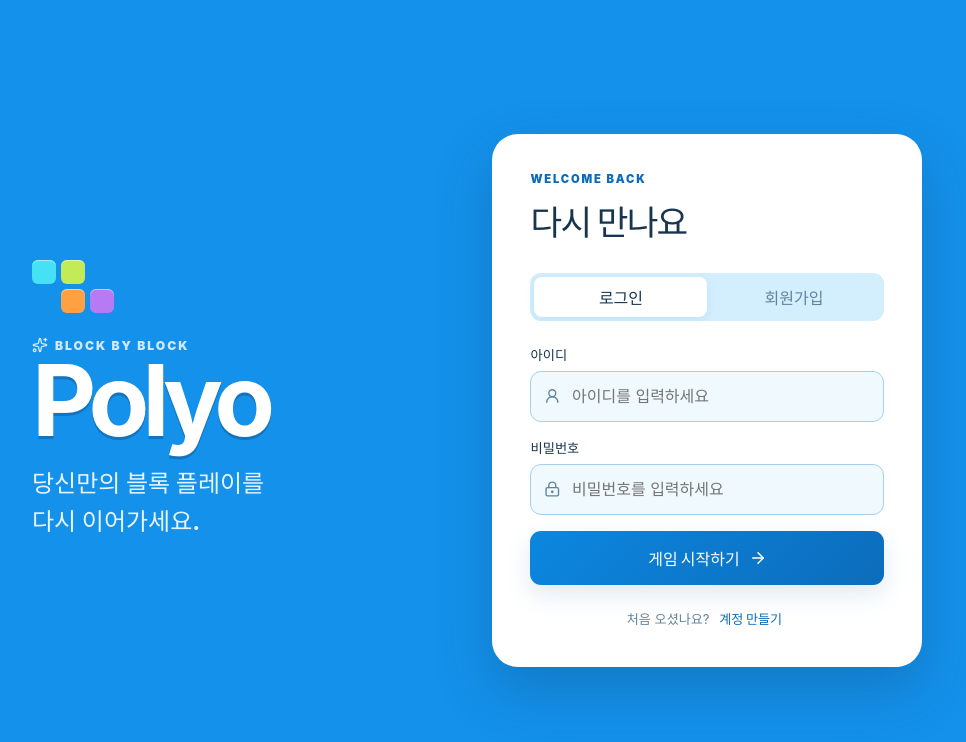
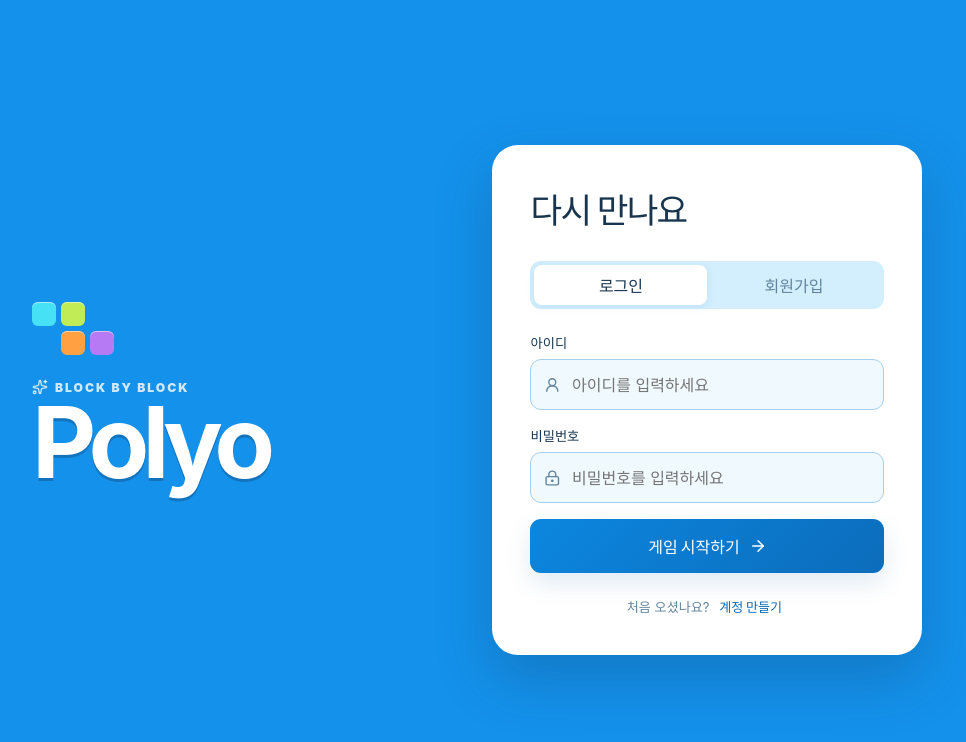
Before and after one commit to 2026Polyo/Polyo-frontend, a React (Vite) app: page / in a window 1280 px wide. Shown: the top 742 px of the page, without its empty margins (118-1084 px from the left). Built offline with nearby package versions, Linux system fonts and the light colour scheme; no server answers.

Commit message:
fix: auth 페이지 수정

```diff
--- a/src/components/AuthScreen.tsx
+++ b/src/components/AuthScreen.tsx
@@ -51,10 +51,8 @@ function AuthScreen({ onAuthenticated }: AuthScreenProps) {
           <div className="auth-block-logo" aria-hidden="true"><i /><i /><i /><i /></div>
           <p className="auth-kicker"><Sparkles size={16} /> BLOCK BY BLOCK</p>
           <h1>Polyo</h1>
-          <p className="auth-tagline">당신만의 블록 플레이를<br />다시 이어가세요.</p>
         </div>
         <div className="auth-card">
-          <p className="auth-eyebrow">WELCOME BACK</p>
           <h2>{isSignup ? "새 계정 만들기" : "다시 만나요"}</h2>
           <div className="auth-tabs">
             <button className={!isSignup ? "active" : ""} onClick={() => changeMode(false)} type="button">로그인</button>
```
